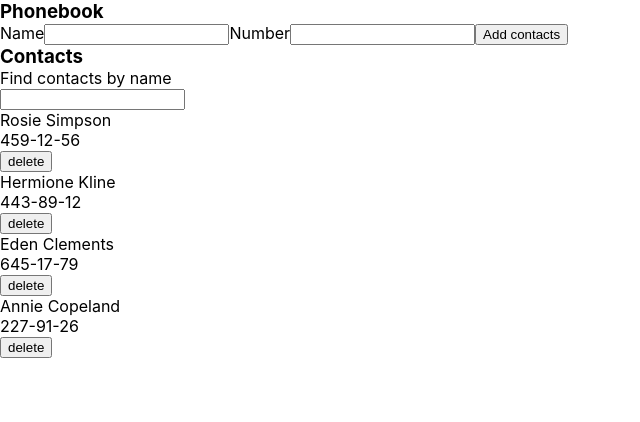
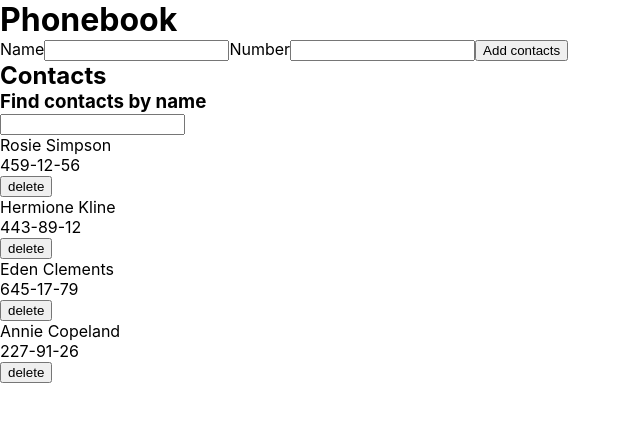
Before and after one commit to Yaroslav-Zozulya/react-hw-03-phonebook, a React (Create React App) app: page / in a window 1280 px wide. Shown: the top 422 px of the page, without its empty margins (0-640 px from the left). Built offline with nearby package versions, Linux system fonts and the light colour scheme.

Commit message:
create components Filter, update component ContactForm

```diff
--- a/src/components/App.jsx
+++ b/src/components/App.jsx
@@ -2,6 +2,7 @@ import ContactForm from './ContactForm/ContactForm';
 import ContactsList from './ContactsList/ContactsList';
 import { nanoid } from 'nanoid';
 import { Component } from 'react';
+import Filter from './Filter/Filter';
 
 export class App extends Component {
   state = {
@@ -44,11 +45,10 @@ export class App extends Component {
   };
 
   deleteContact = e => {
-    this.setState(state => {
-      return {
-        ...state,
-        contacts: state.contacts.filter(contact => contact.id !== e.target.id),
-      };
+    this.setState({
+      contacts: this.state.contacts.filter(
+        contact => contact.id !== e.target.id
+      ),
     });
   };
 
@@ -64,12 +64,10 @@ export class App extends Component {
     );
     return (
       <>
-        <h3>Phonebook</h3>
+        <h1>Phonebook</h1>
         <ContactForm values={this.state} addContact={this.addContact} />
-        <h3>Contacts</h3>
-
-        <p>Find contacts by name</p>
-        <input type="text" name="search" onChange={this.handleSearchInput} />
+        <h2>Contacts</h2>
+        <Filter handleSearchInput={this.handleSearchInput} />
         <ContactsList
           filteredContacts={filteredContacts}
           deleteContact={this.deleteContact}
--- a/src/components/ContactForm/ContactForm.jsx
+++ b/src/components/ContactForm/ContactForm.jsx
@@ -1,9 +1,18 @@
 import { Formik, Form, Field, ErrorMessage } from 'formik';
+import { Component } from 'react';
 import { contactsSchema } from 'validation';
-const ContactForm = ({ values, addContact }) => {
+
+class ContactForm extends Component {
+  state = {
+    name: '',
+    number: '',
+  };
+
+  render() {
+    const { addContact } = this.props;
     return (
       <Formik
-      initialValues={values}
+        initialValues={this.state}
         validationSchema={contactsSchema}
         onSubmit={addContact}
       >
@@ -22,6 +31,7 @@ const ContactForm = ({ values, addContact }) => {
         </Form>
       </Formik>
     );
-};
+  }
+}
 
 export default ContactForm;
--- /dev/null
+++ b/src/components/Filter/Filter.jsx
@@ -0,0 +1,10 @@
+const Filter = ({ handleSearchInput }) => {
+  return (
+    <>
+      <h3>Find contacts by name</h3>
+      <input type="text" name="search" onChange={handleSearchInput} />
+    </>
+  );
+};
+
+export default Filter;
```
Lines whose indentation alone changed are shown as unchanged.
